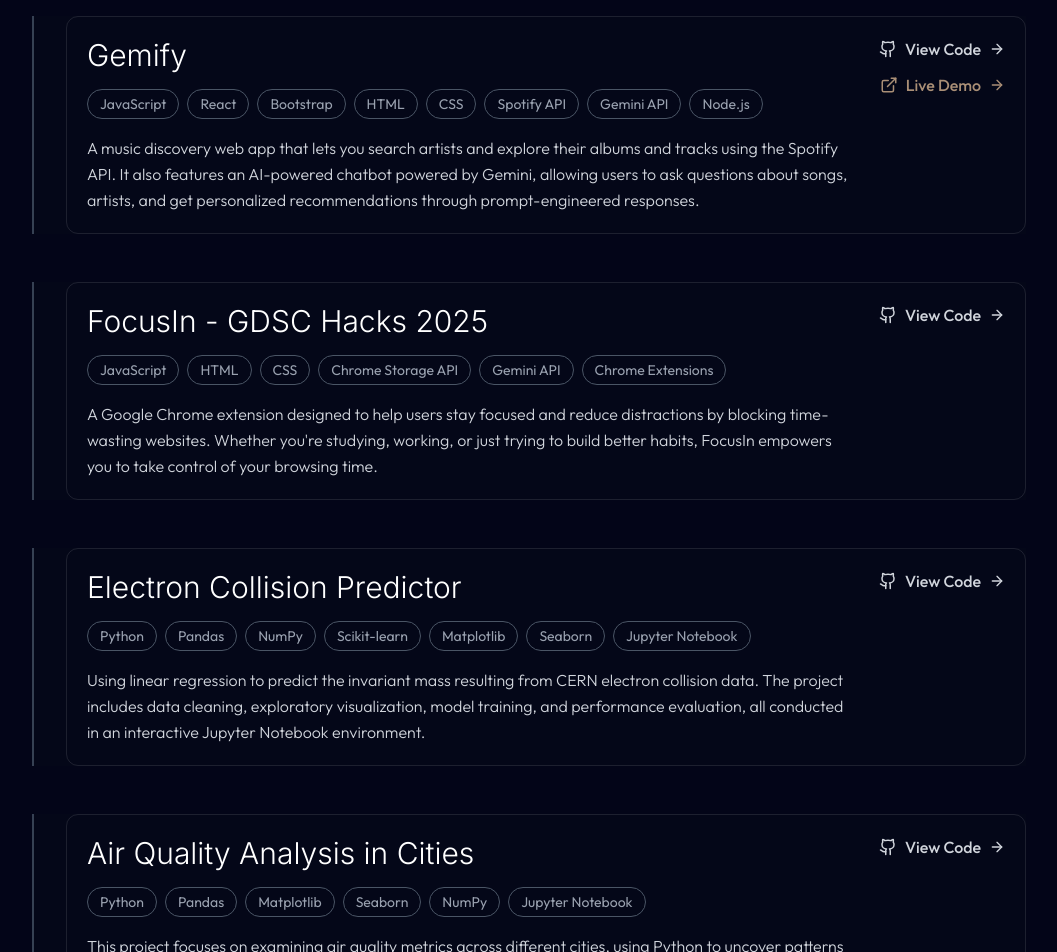
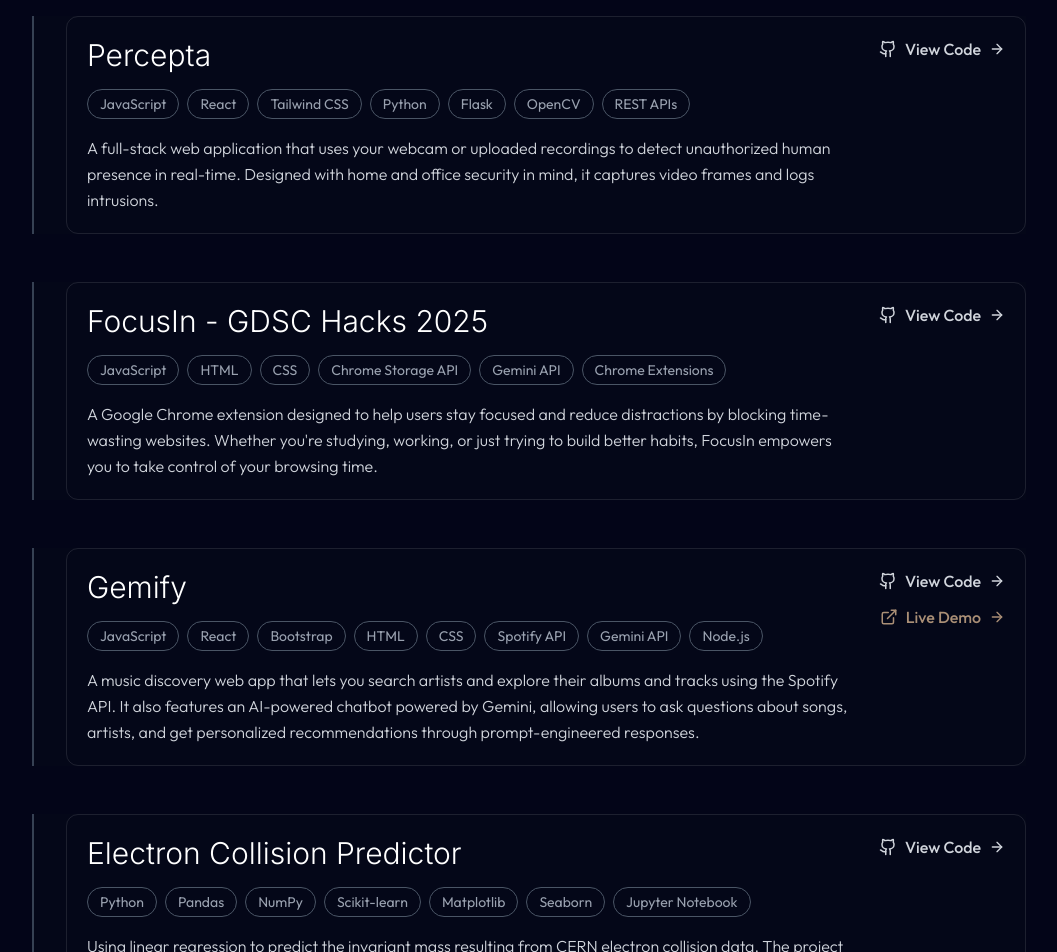
Before and after one commit to louisnguyenn/Louis-Personal-Portfolio, a React (Vite) app: page / in a window 1280 px wide. Shown: the part 3320-4272 px from the top of the page, without its empty margins (111-1168 px from the left). Built offline with nearby package versions, Linux system fonts and the light colour scheme.

Commit message:
updated with new project

```diff
--- a/src/components/sections/Projects.jsx
+++ b/src/components/sections/Projects.jsx
@@ -67,6 +67,36 @@
 export const Projects = () => {
   const projects = [
     {
+      title: "Percepta",
+      description:
+        "A full-stack web application that uses your webcam or uploaded recordings to detect unauthorized human presence in real-time. Designed with home and office security in mind, it captures video frames and logs intrusions.",
+      technologies: [
+        "JavaScript",
+        "React",
+        "Tailwind CSS",
+        "Python",
+        "Flask",
+        "OpenCV",
+        "REST APIs",
+      ],
+      githubLink:
+        "https://github.com/louisnguyenn/Percepta",
+    },
+    {
+      title: "FocusIn - GDSC Hacks 2025",
+      description:
+        "A Google Chrome extension designed to help users stay focused and reduce distractions by blocking time-wasting websites. Whether you're studying, working, or just trying to build better habits, FocusIn empowers you to take control of your browsing time.",
+      technologies: [
+        "JavaScript",
+        "HTML",
+        "CSS",
+        "Chrome Storage API",
+        "Gemini API",
+        "Chrome Extensions",
+      ],
+      githubLink: "https://github.com/Wasay09/FocusIn",
+    },
+    {
       title: "Gemify",
       description:
         "A music discovery web app that lets you search artists and explore their albums and tracks using the Spotify API. It also features an AI-powered chatbot powered by Gemini, allowing users to ask questions about songs, artists, and get personalized recommendations through prompt-engineered responses.",
@@ -84,20 +114,6 @@
       liveLink: "https://louisnguyenn.github.io/Gemify/",
     },
     {
-      title: "FocusIn - GDSC Hacks 2025",
-      description:
-        "A Google Chrome extension designed to help users stay focused and reduce distractions by blocking time-wasting websites. Whether you're studying, working, or just trying to build better habits, FocusIn empowers you to take control of your browsing time.",
-      technologies: [
-        "JavaScript",
-        "HTML",
-        "CSS",
-        "Chrome Storage API",
-        "Gemini API",
-        "Chrome Extensions",
-      ],
-      githubLink: "https://github.com/Wasay09/FocusIn",
-    },
-    {
       title: "Electron Collision Predictor",
       description:
         "Using linear regression to predict the invariant mass resulting from CERN electron collision data. The project includes data cleaning, exploratory visualization, model training, and performance evaluation, all conducted in an interactive Jupyter Notebook environment.",
@@ -112,21 +128,6 @@
       ],
       githubLink:
         "https://github.com/louisnguyenn/Electron_Collision_Predictor",
-    },
-    {
-      title: "Air Quality Analysis in Cities",
-      description:
-        "This project focuses on examining air quality metrics across different cities, using Python to uncover patterns in environmental data, Pandas and NumPy for data manipulation, Matplotlib and Seaborn for data visualizations, and Jupyter Notebook for a clean summary of key findings.",
-      technologies: [
-        "Python",
-        "Pandas",
-        "Matplotlib",
-        "Seaborn",
-        "NumPy",
-        "Jupyter Notebook",
-      ],
-      githubLink:
-        "https://github.com/louisnguyenn/Global_Air_Quality_Data_Analysis",
     },
   ];
 
@@ -189,7 +190,7 @@
                         href={project.githubLink}
                         target="_blank"
                         rel="noopener noreferrer"
-                        className="inline-flex items-center gap-2 text-gray-300 hover:text-[#D4C4B0] font-medium transition-colors duration-300 group/link"
+                        className="inline-flex items-center gap-2 text-gray-300 font-medium transition-colors duration-300 group/link"
                       >
                         <Github size={18} />
                         View Code
@@ -204,7 +205,7 @@
                           href={project.liveLink}
                           target="_blank"
                           rel="noopener noreferrer"
-                          className="inline-flex items-center gap-2 text-[#AA8F76] hover:text-[#D4C4B0] font-medium transition-colors duration-300 group/link"
+                          className="inline-flex items-center gap-2 text-[#AA8F76] font-medium transition-colors duration-300 group/link"
                         >
                           <ExternalLink size={18} />
                           Live Demo
```
